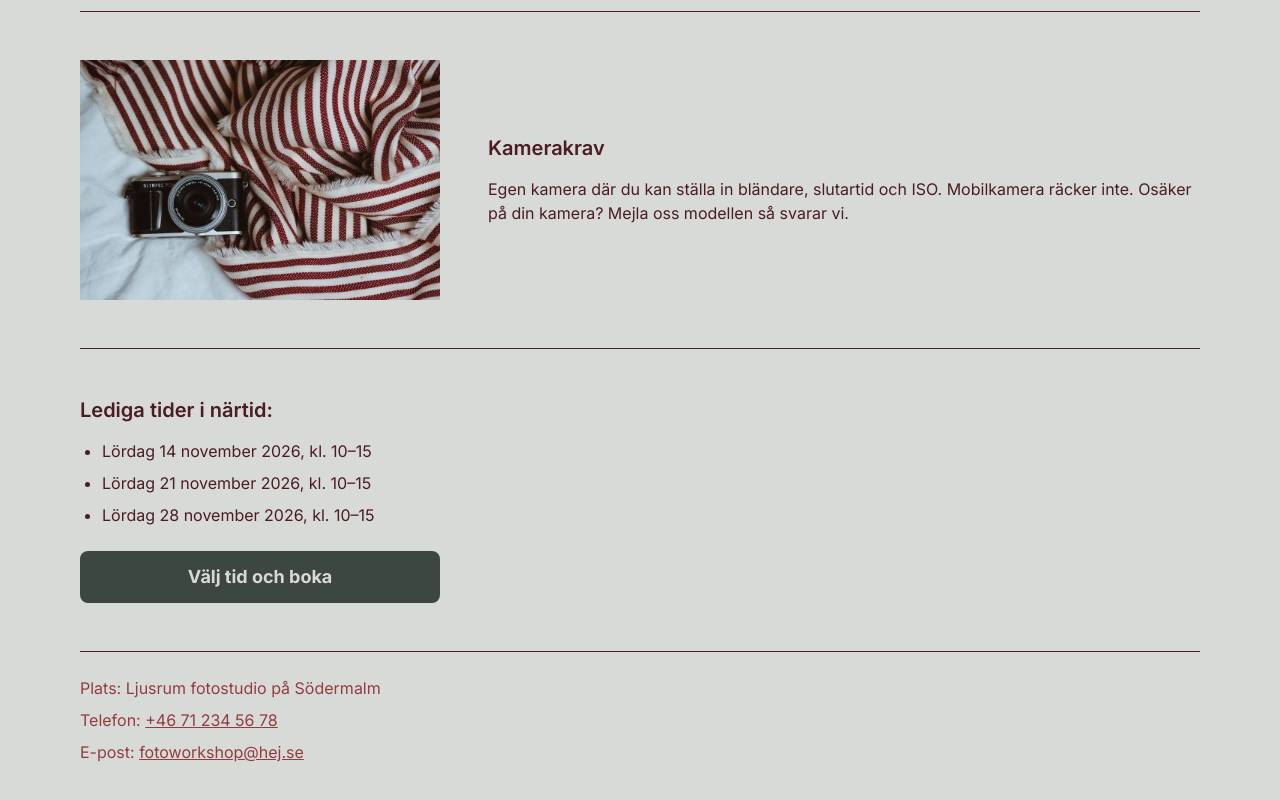
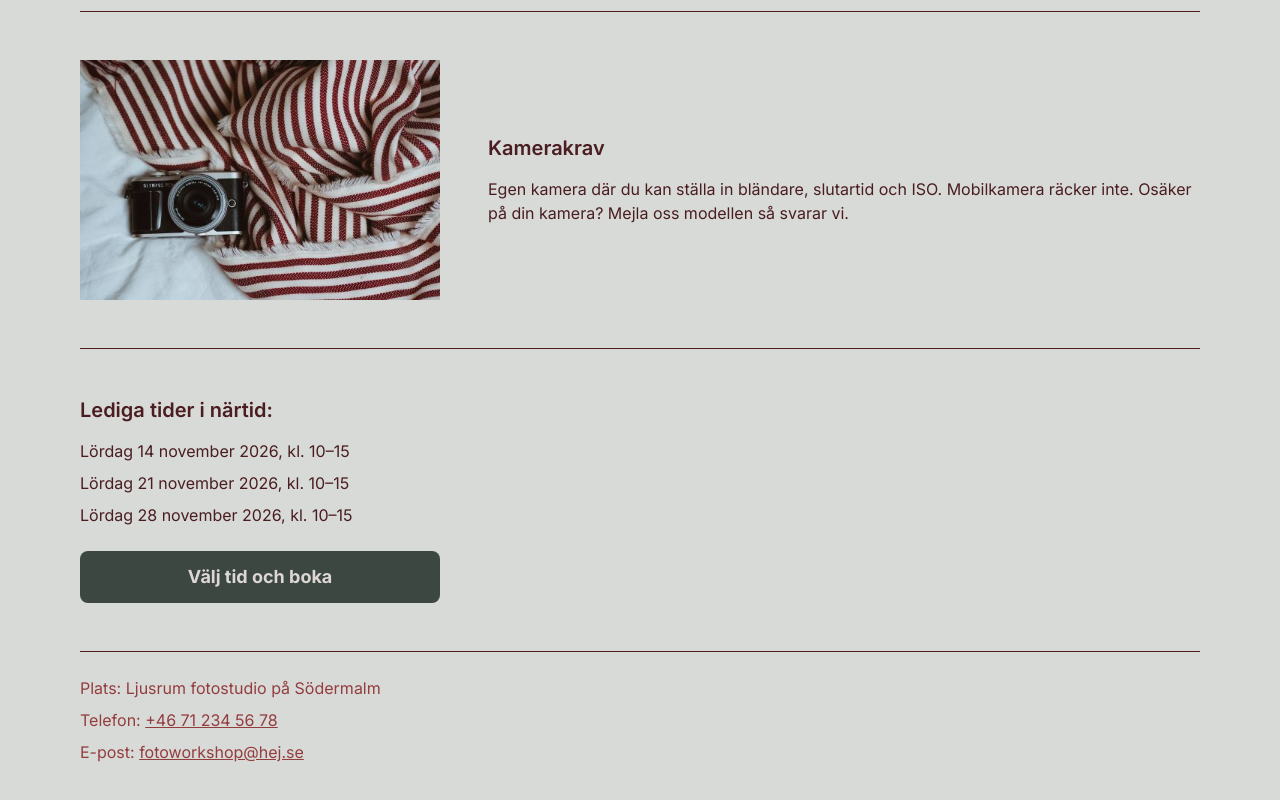
Before and after one commit to julliiannoo/Ljusrum, a plain HTML site: page ljusrum/index.html in a window 1280 px wide. Shown: the part 1099-1899 px from the top of the page. Drawn offline with Linux system fonts and the light colour scheme.

Commit message:
Lediga tider: utan punkter och kommatecken, tiden i tunnare text
Co-Authored-By: Claude Opus 5.5 <noreply@anthropic.com>
Claude-Session: https://claude.ai/code/session_01QV4pif3GpyzdjvWx7HVgJU

```diff
--- a/ljusrum/css/site.css
+++ b/ljusrum/css/site.css
@@ -57,7 +57,8 @@
   .split--reverse { grid-template-columns: 360px 1fr; }
 }
 
-.date-list { margin: 0; padding-left: 22px; }
+.date-list { margin: 0; padding: 0; list-style: none; }
+.date-list__time { font-weight: 300; }
 .date-list li + li { margin-top: 8px; }
 
 .section .btn { margin-top: var(--s3); }
```
